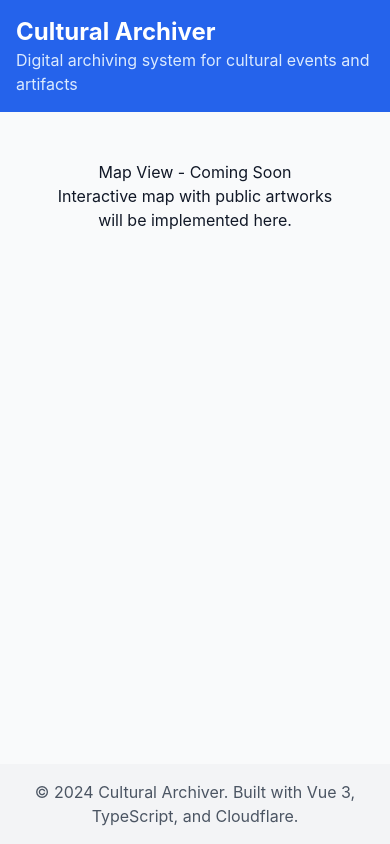
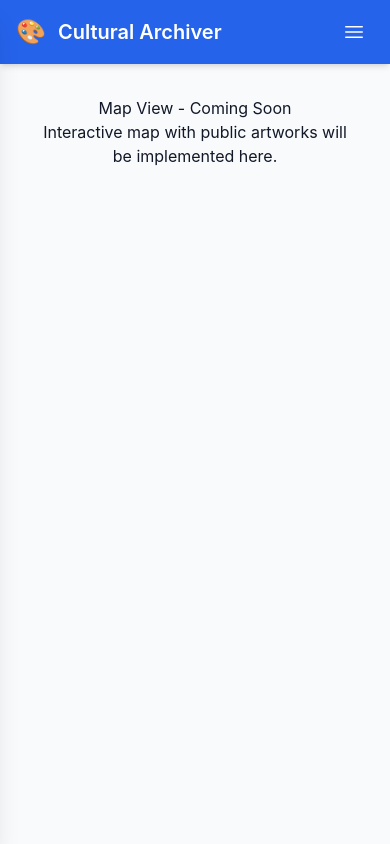
Before and after one commit to funvill/cultural-archiver, a Vue app in the folder src/frontend/: page / in a window 390 px wide. Built offline with nearby package versions, Linux system fonts and the light colour scheme.

Commit message:
feat: implement mobile-first app shell with responsive navigation
Co-authored-by: ssmethurst <49768603+ssmethurst@users.noreply.github.com>

```diff
--- a/src/frontend/src/App.vue
+++ b/src/frontend/src/App.vue
@@ -1,34 +1,29 @@
 <script setup lang="ts">
-import { RouterView } from 'vue-router';
+import AppShell from './components/AppShell.vue'
 </script>
 
 <template>
   <div id="app">
-    <header class="bg-blue-600 text-white p-4">
-      <h1 class="text-2xl font-bold">Cultural Archiver</h1>
-      <p class="text-blue-100">Digital archiving system for cultural events and artifacts</p>
-    </header>
-
-    <main class="container mx-auto p-4">
-      <RouterView />
-    </main>
-
-    <footer class="bg-gray-100 text-gray-600 p-4 mt-8">
-      <div class="container mx-auto text-center">
-        <p>&copy; 2024 Cultural Archiver. Built with Vue 3, TypeScript, and Cloudflare.</p>
-      </div>
-    </footer>
+    <AppShell />
   </div>
 </template>
 
-<style scoped>
+<style>
 #app {
-  min-height: 100vh;
-  display: flex;
-  flex-direction: column;
+  font-family: 'Inter', system-ui, -apple-system, BlinkMacSystemFont, 'Segoe UI', Roboto, sans-serif;
+  -webkit-font-smoothing: antialiased;
+  -moz-osx-font-smoothing: grayscale;
 }
 
-main {
-  flex: 1;
+/* Ensure full height */
+html, body {
+  height: 100%;
+  margin: 0;
+  padding: 0;
+}
+
+/* Override any default margins */
+* {
+  box-sizing: border-box;
 }
 </style>
--- /dev/null
+++ b/src/frontend/src/components/AppShell.vue
@@ -0,0 +1,291 @@
+<template>
+  <div class="app-shell">
+    <!-- Top App Bar -->
+    <header class="app-header bg-blue-600 text-white shadow-md">
+      <div class="flex items-center justify-between h-16 px-4">
+        <!-- Left side: Logo and Title -->
+        <div class="flex items-center space-x-3">
+          <div class="text-2xl">🎨</div>
+          <h1 class="text-xl font-semibold truncate">Cultural Archiver</h1>
+        </div>
+
+        <!-- Right side: Navigation (Desktop) -->
+        <nav class="hidden md:flex items-center space-x-4">
+          <RouterLink
+            v-for="item in visibleNavItems"
+            :key="item.path"
+            :to="item.path"
+            class="nav-link px-3 py-2 rounded-md text-sm font-medium hover:bg-blue-700 transition-colors"
+            :class="{ 'bg-blue-800': $route.path === item.path }"
+          >
+            <component
+              v-if="item.icon"
+              :is="item.icon"
+              class="w-5 h-5 inline-block mr-1"
+            />
+            {{ item.name }}
+          </RouterLink>
+        </nav>
+
+        <!-- Mobile menu button -->
+        <button
+          class="md:hidden p-2 rounded-md hover:bg-blue-700 transition-colors"
+          @click="toggleDrawer"
+          :aria-expanded="showDrawer"
+          aria-label="Open navigation menu"
+        >
+          <Bars3Icon v-if="!showDrawer" class="w-6 h-6" />
+          <XMarkIcon v-else class="w-6 h-6" />
+        </button>
+      </div>
+    </header>
+
+    <!-- Mobile Drawer Overlay -->
+    <div
+      v-if="showDrawer"
+      class="fixed inset-0 z-40 md:hidden"
+      @click="closeDrawer"
+      aria-hidden="true"
+    >
+      <div class="fixed inset-0 bg-black bg-opacity-50" />
+    </div>
+
+    <!-- Mobile Drawer -->
+    <div
+      class="fixed top-0 left-0 z-50 h-full w-64 bg-white shadow-xl transform transition-transform duration-300 md:hidden"
+      :class="showDrawer ? 'translate-x-0' : '-translate-x-full'"
+      role="dialog"
+      aria-modal="true"
+      aria-labelledby="drawer-title"
+    >
+      <!-- Drawer Header -->
+      <div class="flex items-center justify-between h-16 px-4 bg-blue-600 text-white">
+        <div class="flex items-center space-x-3">
+          <div class="text-2xl">🎨</div>
+          <h2 id="drawer-title" class="text-lg font-semibold">Menu</h2>
+        </div>
+        <button
+          @click="closeDrawer"
+          class="p-2 rounded-md hover:bg-blue-700 transition-colors"
+          aria-label="Close navigation menu"
+        >
+          <XMarkIcon class="w-6 h-6" />
+        </button>
+      </div>
+
+      <!-- Drawer Navigation -->
+      <nav class="py-4">
+        <RouterLink
+          v-for="item in visibleNavItems"
+          :key="item.path"
+          :to="item.path"
+          class="drawer-link flex items-center px-4 py-3 text-gray-700 hover:bg-blue-50 hover:text-blue-600 transition-colors"
+          :class="{ 'bg-blue-100 text-blue-600 border-r-4 border-blue-600': $route.path === item.path }"
+          @click="closeDrawer"
+        >
+          <component
+            v-if="item.icon"
+            :is="item.icon"
+            class="w-5 h-5 mr-3"
+          />
+          <span class="font-medium">{{ item.name }}</span>
+        </RouterLink>
+      </nav>
+
+      <!-- Drawer Footer -->
+      <div class="absolute bottom-0 left-0 right-0 p-4 border-t border-gray-200">
+        <div class="text-sm text-gray-500 text-center">
+          Cultural Archiver v1.0
+        </div>
+      </div>
+    </div>
+
+    <!-- Main Content -->
+    <main class="app-main">
+      <RouterView />
+    </main>
+  </div>
+</template>
+
+<script setup lang="ts">
+import { ref, computed, onMounted, onUnmounted } from 'vue'
+import { RouterLink, RouterView, useRoute } from 'vue-router'
+import { Bars3Icon, XMarkIcon, PlusIcon, UserIcon, InformationCircleIcon, QuestionMarkCircleIcon, ClipboardDocumentListIcon, MapIcon } from '@heroicons/vue/24/outline'
+import { useAuthStore } from '../stores/auth'
+import type { NavigationItem } from '../types'
+
+// Props
+interface Props {
+  title?: string
+}
+
+defineProps<Props>()
+
+// State
+const showDrawer = ref(false)
+const route = useRoute()
+const authStore = useAuthStore()
+
+// Navigation items
+const navigationItems: NavigationItem[] = [
+  {
+    name: 'Map',
+    path: '/',
+    icon: MapIcon
+  },
+  {
+    name: 'Add',
+    path: '/submit',
+    icon: PlusIcon
+  },
+  {
+    name: 'Profile',
+    path: '/profile',
+    icon: UserIcon,
+    requiresAuth: true
+  },
+  {
+    name: 'Review',
+    path: '/review',
+    icon: ClipboardDocumentListIcon,
+    requiresReviewer: true
+  },
+  {
+    name: 'About',
+    path: '/home',
+    icon: InformationCircleIcon
+  },
+  {
+    name: 'Help',
+    path: '/help',
+    icon: QuestionMarkCircleIcon
+  }
+]
+
+// Computed
+const visibleNavItems = computed(() => {
+  return navigationItems.filter(item => {
+    // Hide auth-required items if not authenticated
+    if (item.requiresAuth && !authStore.isAuthenticated) {
+      return false
+    }
+
+    // Hide reviewer-only items if not a reviewer
+    if (item.requiresReviewer && !authStore.isReviewer) {
+      return false
+    }
+
+    return true
+  })
+})
+
+// Methods
+function toggleDrawer() {
+  showDrawer.value = !showDrawer.value
+}
+
+function closeDrawer() {
+  showDrawer.value = false
+}
+
+// Close drawer on escape key
+function handleKeydown(event: KeyboardEvent) {
+  if (event.key === 'Escape' && showDrawer.value) {
+    closeDrawer()
+  }
+}
+
+// Close drawer on route change
+function handleRouteChange() {
+  closeDrawer()
+}
+
+// Lifecycle
+onMounted(() => {
+  document.addEventListener('keydown', handleKeydown)
+})
+
+onUnmounted(() => {
+  document.removeEventListener('keydown', handleKeydown)
+})
+
+// Watch route changes
+import { watch } from 'vue'
+watch(() => route.path, handleRouteChange)
+</script>
+
+<style scoped>
+.app-shell {
+  min-height: 100vh;
+  display: flex;
+  flex-direction: column;
+}
+
+.app-header {
+  position: fixed;
+  top: 0;
+  left: 0;
+  right: 0;
+  z-index: 30;
+}
+
+.app-main {
+  flex: 1;
+  margin-top: 4rem; /* Account for fixed header */
+  min-height: calc(100vh - 4rem);
+}
+
+.nav-link {
+  display: flex;
+  align-items: center;
+  text-decoration: none;
+}
+
+.nav-link:hover {
+  text-decoration: none;
+}
+
+.drawer-link {
+  display: flex;
+  align-items: center;
+  text-decoration: none;
+}
+
+.drawer-link:hover {
+  text-decoration: none;
+}
+
+/* Ensure drawer is above everything */
+.drawer-overlay {
+  z-index: 40;
+}
+
+.drawer-panel {
+  z-index: 50;
+}
+
+/* Focus styles for accessibility */
+.nav-link:focus,
+.drawer-link:focus,
+button:focus {
+  outline: 2px solid #3b82f6;
+  outline-offset: 2px;
+}
+
+/* Smooth transitions */
+.drawer-panel {
+  transition: transform 0.3s ease-in-out;
+}
+
+/* Mobile responsive adjustments */
+@media (max-width: 767px) {
+  .app-shell {
+    overflow-x: hidden;
+  }
+}
+
+/* Prevent body scroll when drawer is open */
+body.drawer-open {
+  overflow: hidden;
+}
+</style>
--- a/src/frontend/src/router/index.ts
+++ b/src/frontend/src/router/index.ts
@@ -61,6 +61,14 @@ const router = createRouter({
         requiresReviewer: true
       }
     },
+    {
+      path: '/help',
+      name: 'Help',
+      component: HomeView, // Temporarily use HomeView for help
+      meta: {
+        title: 'Help - Cultural Archiver'
+      }
+    },
     // Redirect old paths for compatibility
     {
       path: '/home',
--- a/src/frontend/src/types/index.ts
+++ b/src/frontend/src/types/index.ts
@@ -111,7 +111,7 @@ export interface SubmissionFormData {
 export interface NavigationItem {
   name: string
   path: string
-  icon?: string
+  icon?: any // Vue component or string
   requiresAuth?: boolean
   requiresReviewer?: boolean
 }
```
Also changed, not shown: tasks/tasks-prd-frontend-screens.md (+7 -7 lines).
